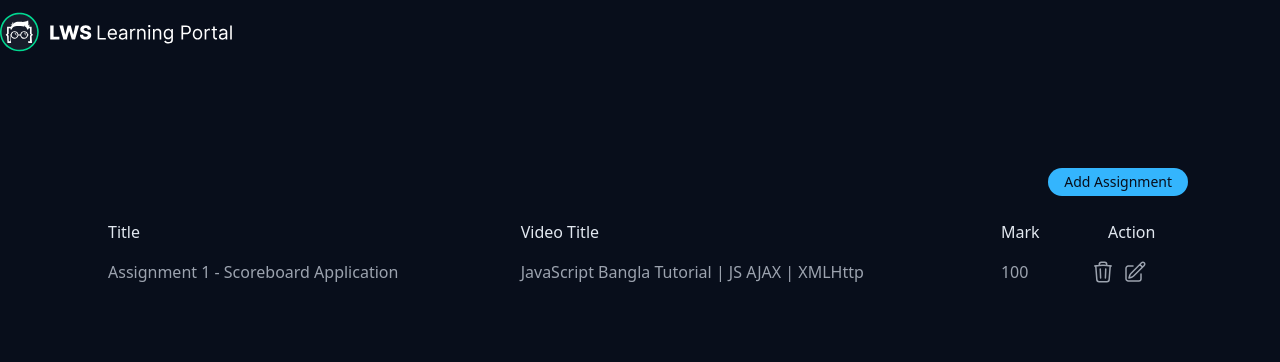
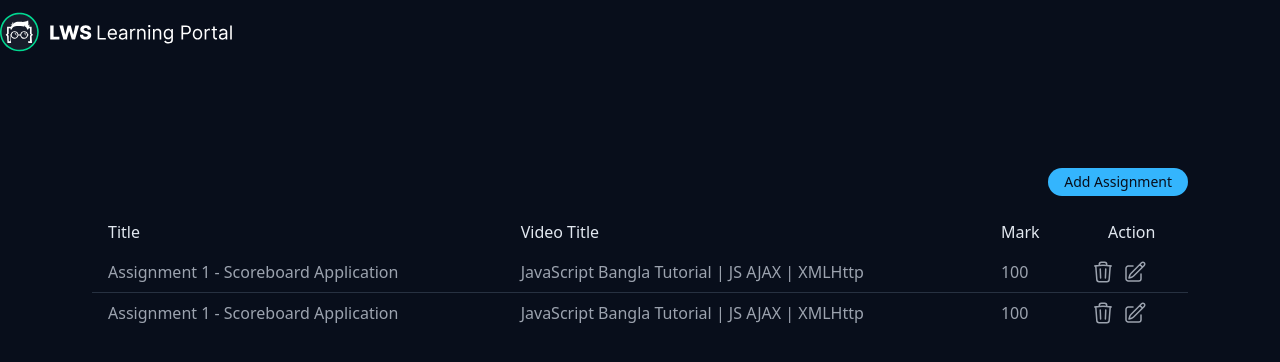
Before and after one commit to numangit/edtech-platform, a React (Create React App) app: page /admin/assignment in a window 1280 px wide. Shown: the top 362 px of the page. Built offline with nearby package versions, Linux system fonts and the light colour scheme; data requests are answered from the project's data file.

Commit message:
assignments rendered

```diff
--- a/src/component/admin/assignment/AssignmentTable.js
+++ b/src/component/admin/assignment/AssignmentTable.js
@@ -1,6 +1,24 @@
+import { useGetAssignmentsQuery } from '../../../features/assignment/assignmentApi';
 import AssignmentRow from './AssignmentRow';
 
 const AssignmentTable = () => {
+
+    //getting the assignments
+    const { data: assignments, isLoading, isError, error } = useGetAssignmentsQuery() || {};
+
+    //what to render
+    let content = null;
+
+    if (isLoading) {
+        content = <tr><td className="text-center">Loading...</td></tr>;
+    } else if (!isLoading && isError) {
+        content = <tr><td className="text-center"> {error?.error}</td></tr>;
+    } else if (!isLoading && !isError && assignments?.length === 0) {
+        content = <tr><td className="text-center">No assignments found!</td></tr>;
+    } else if (!isLoading && !isError && assignments?.length > 0) {
+        content = assignments.map(assignment => <AssignmentRow key={assignment.id} assignment={assignment} />)
+    };
+
     return (
         <div className="overflow-x-auto mt-4">
             <table className="divide-y-1 text-base divide-gray-600 w-full">
@@ -14,7 +32,7 @@ const AssignmentTable = () => {
                 </thead>
 
                 <tbody className="divide-y divide-slate-600/50">
-                    <AssignmentRow />
+                    {content}
                 </tbody>
             </table>
         </div>
```
